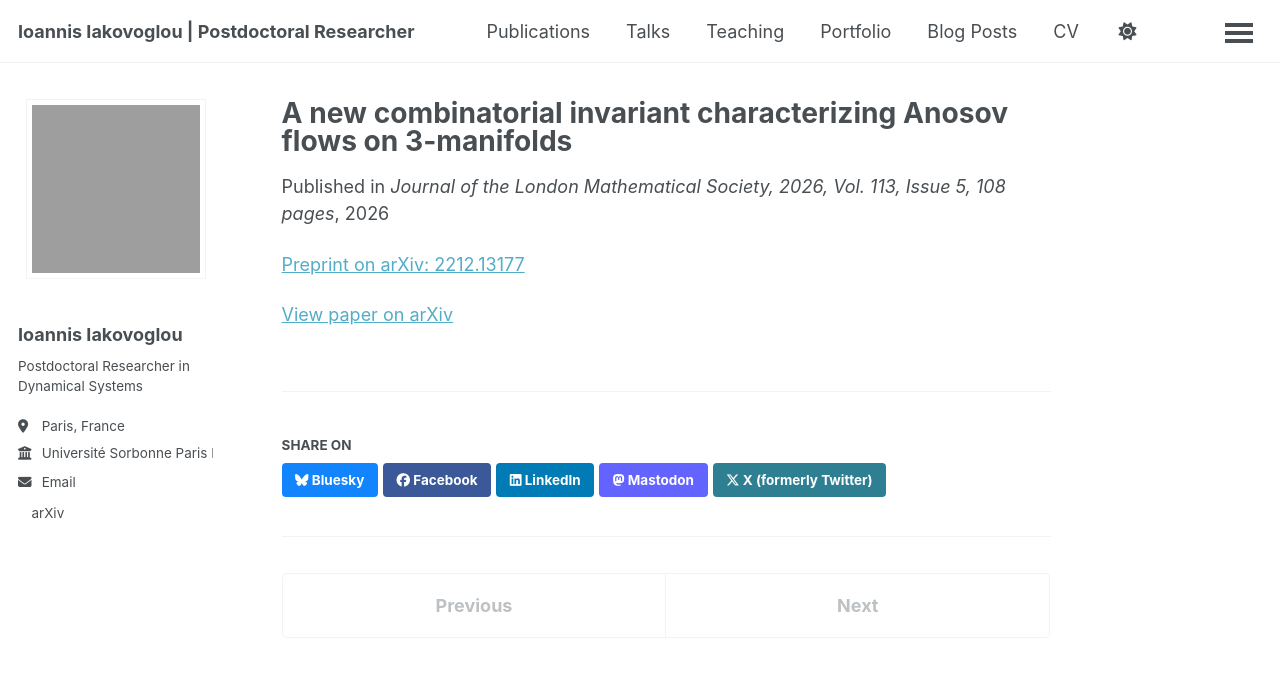
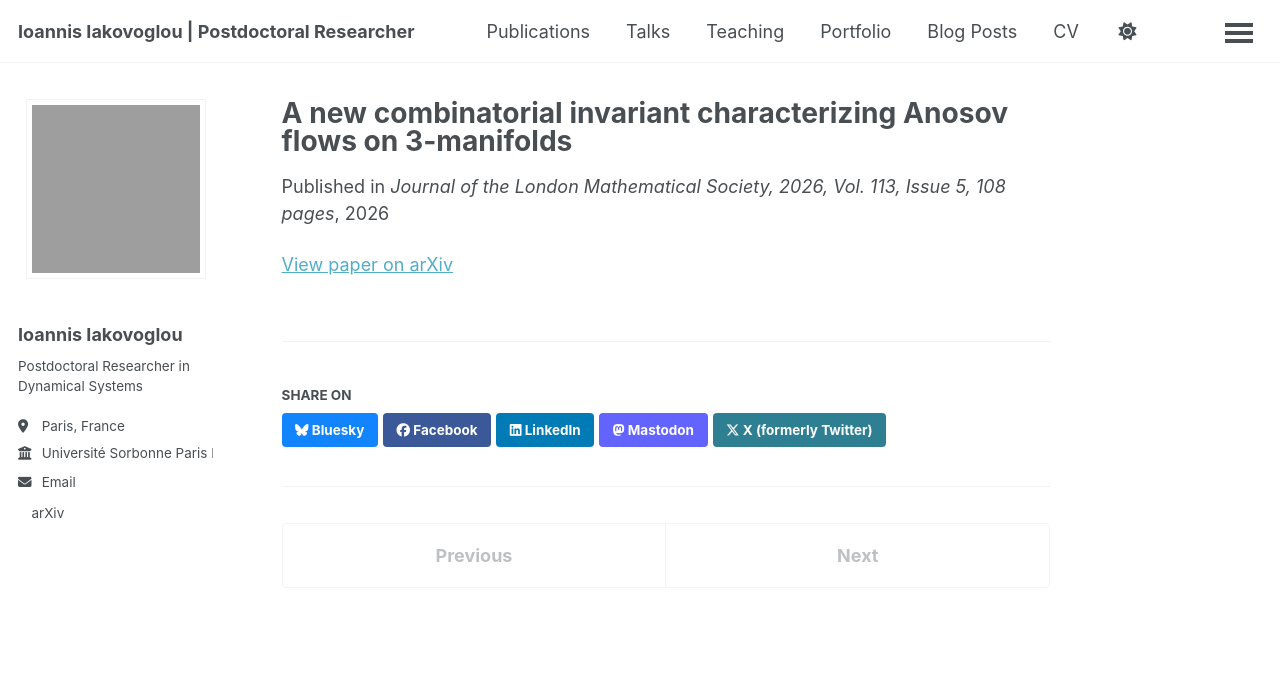
Before and after one commit to ioannisiakovoglou/ioannisiakovoglou.github.io, a Jekyll site: the page built from _publications/Anewcombinatorialinvariant.md, in a window 1280 px wide. Shown: the top 677 px of the page. Built offline with Jekyll 4.4.1, drawn with Linux system fonts in a browser that asks for light colours; a script bundle is joined from its source files by our own code; a style sheet for code colours, icons or effects is not loaded.

Commit message:
Remove preprint link from Anewcombinatorialinvariant.md
Removed the preprint link from the document.

```diff
--- a/_publications/Anewcombinatorialinvariant.md
+++ b/_publications/Anewcombinatorialinvariant.md
@@ -8,4 +8,3 @@ date: 2026-01-01
 venue: "Journal of the London Mathematical Society, 2026, Vol. 113, Issue 5, 108 pages"
 paperurl: "https://arxiv.org/abs/2212.13177"
 ---
-[Preprint on arXiv: 2212.13177](https://arxiv.org/abs/2212.13177)
```
